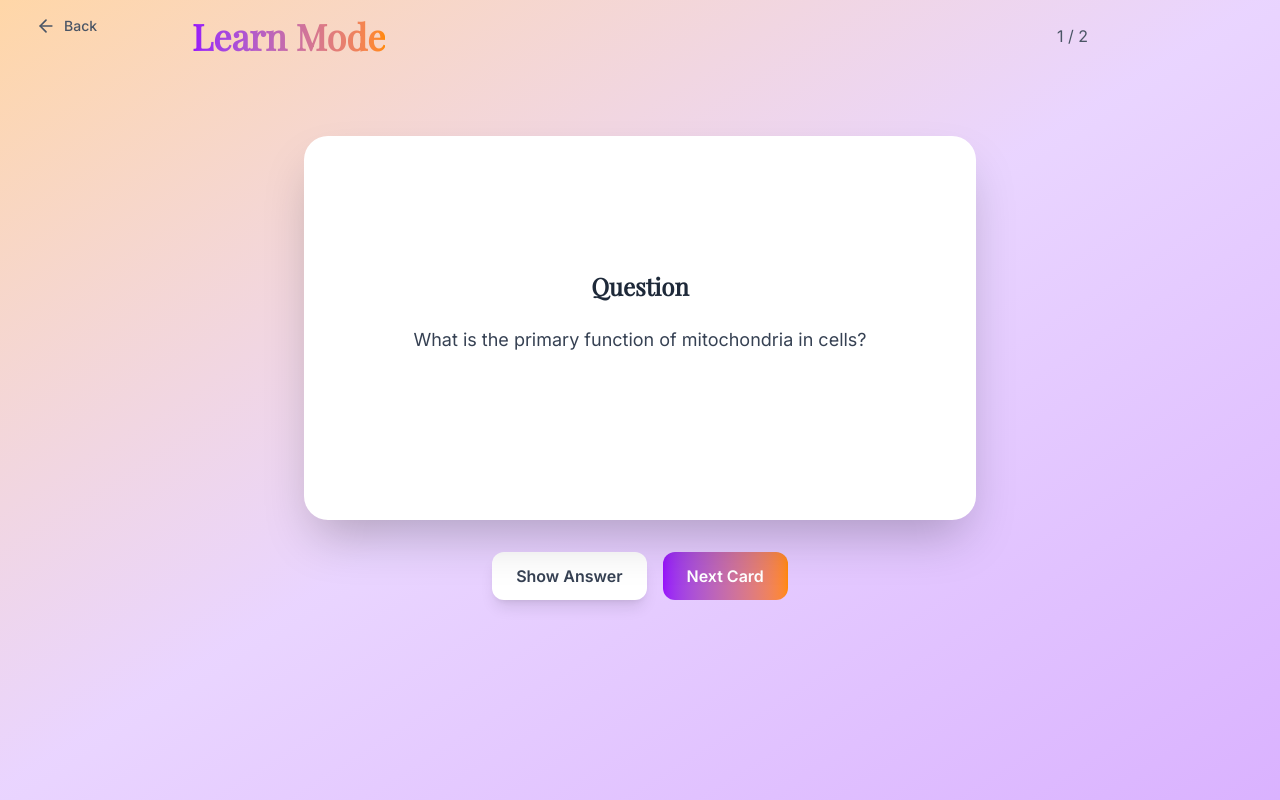
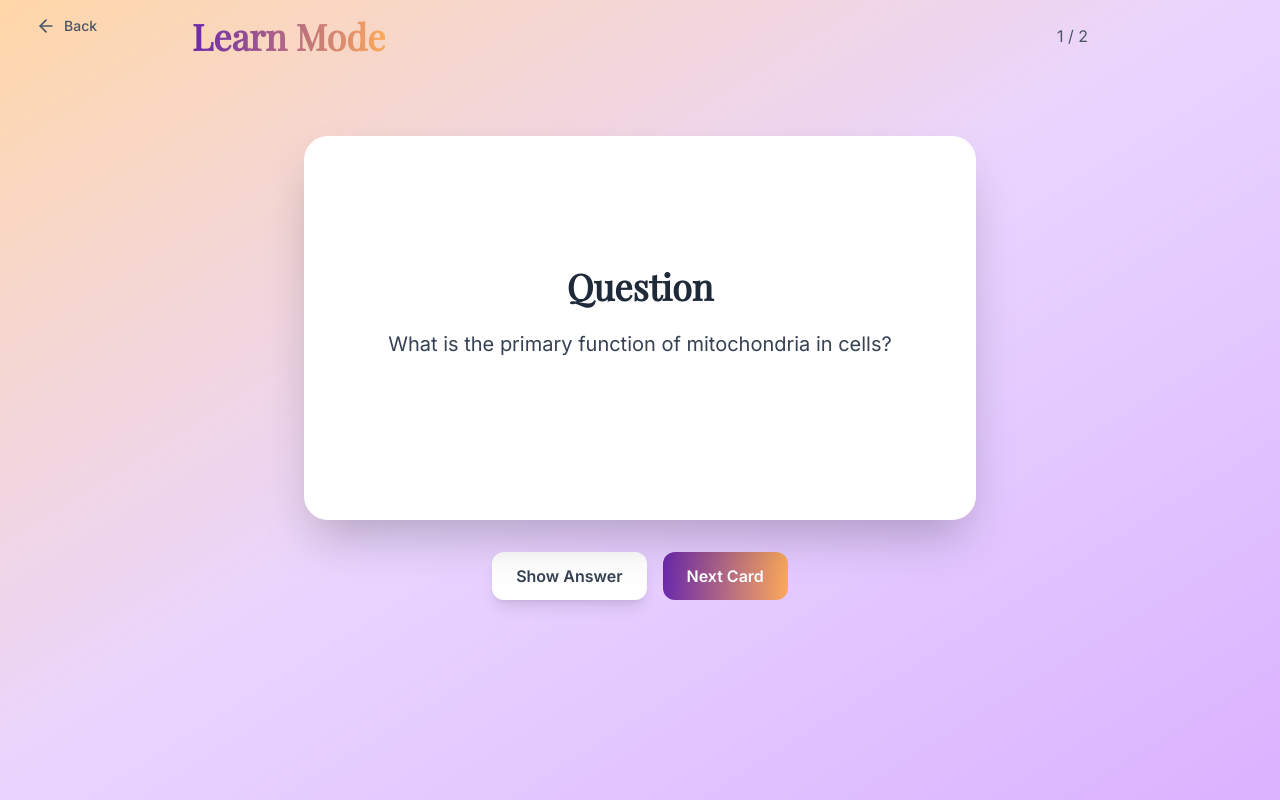
Before and after one commit to andyp1xe1/learnmaxxingFH25, a React (Vite) app in the folder learnmaxxing/: page /learnmode in a window 1280 px wide. Built offline with nearby package versions, Linux system fonts and the light colour scheme; a web font is replaced by a local one.

Commit message:
Improve style for exam mode and learn mode

```diff
--- a/learnmaxxing/src/ExamMode.tsx
+++ b/learnmaxxing/src/ExamMode.tsx
@@ -75,7 +75,7 @@ function ExamMode(){
           {/* Header */}
         <div className="flex items-center justify-between mb-8">
             <BackButton to='/modeselection' />
-            <h1 className="text-4xl font-playfair font-bold bg-gradient-to-r from-purple-600 to-orange-400 bg-clip-text text-transparent">
+            <h1 className="text-4xl font-playfair font-bold bg-[linear-gradient(to_right,#6a29ab,#fca95b)] bg-clip-text text-transparent">
                 Exam Mode
             </h1>
             <div className="text-right">
@@ -92,7 +92,7 @@ function ExamMode(){
             </div>
             <div className="w-full bg-gray-200 rounded-full h-2">
                 <div
-                className="bg-gradient-to-r from-purple-600 to-orange-400 h-2 rounded-full transition-all duration-300"
+                className=" bg-[linear-gradient(to_right,#6a29ab,#fca95b)] h-2 rounded-full transition-all duration-300"
                 style={{ width: `${((currentQuestion + 1) / questions.length) * 100}%` }}
                 ></div>
             </div>
@@ -162,7 +162,7 @@ function ExamMode(){
             <button
                 onClick={handleNext}
                 disabled={!selectedAnswer}
-                className="bg-gradient-to-r from-purple-600 to-orange-400 text-white font-semibold py-3 px-8 rounded-xl hover:shadow-lg transform hover:scale-105 transition-all duration-200 font-inter disabled:opacity-50 disabled:cursor-not-allowed disabled:hover:scale-100"
+                className="bg-[linear-gradient(to_right,#6a29ab,#fca95b)] text-white font-semibold py-3 px-8 rounded-xl hover:shadow-lg transform hover:scale-105 transition-all duration-200 font-inter disabled:opacity-50 disabled:cursor-not-allowed disabled:hover:scale-100"
             >
                 {showResult ? (currentQuestion < questions.length - 1 ? 'Next Question' : 'Finish Exam') : 'Submit Answer'}
             </button>
--- a/learnmaxxing/src/LearnMode.tsx
+++ b/learnmaxxing/src/LearnMode.tsx
@@ -40,7 +40,7 @@ function LearnMode(){
         {/* Header */}
             <div className="flex items-center justify-between mb-8">
             <BackButton to='/modeselection' />
-            <h1 className="text-4xl font-bold bg-gradient-to-r from-purple-600 to-orange-400 bg-clip-text text-transparent">
+            <h1 className="font-playfair items-center text-4xl font-bold bg-[linear-gradient(to_right,#6a29ab,#fca95b)] bg-clip-text text-transparent">
             Learn Mode
             </h1>
             <div className="text-gray-600">
@@ -64,8 +64,8 @@ function LearnMode(){
                     style={{ backfaceVisibility: 'hidden' }}
                 >
                 <div className="bg-white rounded-3xl shadow-2xl p-8 h-full flex flex-col justify-center items-center text-center">
-                    <h2 className="text-2xl font-bold mb-6 text-gray-800">Question</h2>
-                    <p className="text-lg text-gray-700 mb-8">
+                    <h2 className="font-playfair text-4xl font-bold mb-6 text-gray-800">Question</h2>
+                    <p className="font-inter text-xl text-gray-700 mb-8">
                     {flashcards[currentCard].question}
                     </p>
                 </div>
@@ -80,19 +80,19 @@ function LearnMode(){
                 }}
                 >
                 <div className="bg-gradient-to-br from-green-50 to-green-100 rounded-3xl shadow-2xl p-8 h-full flex flex-col justify-center">
-                    <h2 className="text-2xl font-bold mb-4 text-green-800">Answer</h2>
+                    <h2 className="font-playfair text-2xl font-bold mb-4 text-green-800">Answer</h2>
                     <div className="bg-white rounded-2xl p-6 mb-4">
-                    <p className="text-lg text-gray-800 mb-4">
+                    <p className="font-inter text-lg text-gray-800 mb-4">
                         {flashcards[currentCard].answer}
                     </p>
                     </div>
                     <div className="bg-green-100 rounded-2xl p-4 mb-4">
-                        <h3 className="font-semibold text-green-800 mb-2">Context</h3>
-                        <p className="text-sm text-green-700">
+                        <h3 className="font-playfair font-semibold text-green-800 mb-2">Context</h3>
+                        <p className="font-inter text-sm text-green-700">
                         {flashcards[currentCard].context}
                     </p>
                     </div>
-                    <div className="text-xs text-green-600">
+                    <div className="font-inter text-xs text-green-600">
                         Source: {flashcards[currentCard].source}
                     </div>
                     </div>
@@ -112,7 +112,7 @@ function LearnMode(){
             <button
             onClick={handleNext}
             disabled={currentCard >= flashcards.length - 1}
-            className="bg-gradient-to-r from-purple-600 to-orange-400 text-white font-semibold py-3 px-6 rounded-xl hover:shadow-lg transform hover:scale-105 transition-all duration-200 disabled:opacity-50 disabled:cursor-not-allowed disabled:hover:scale-100"
+            className="bg-[linear-gradient(to_right,#6a29ab,#fca95b)]  text-white font-semibold py-3 px-6 rounded-xl hover:shadow-lg transform hover:scale-105 transition-all duration-200 disabled:opacity-50 disabled:cursor-not-allowed disabled:hover:scale-100"
         >
             Next Card
             </button>
```
